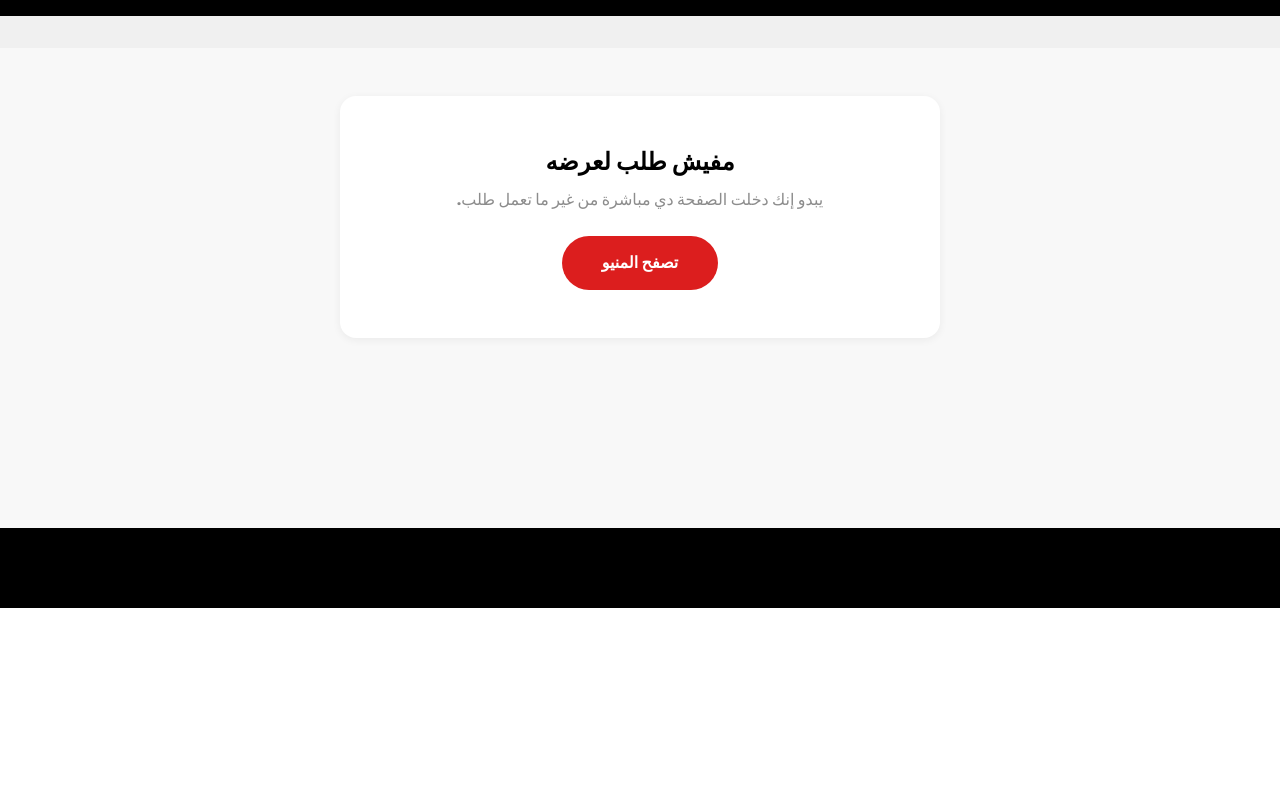
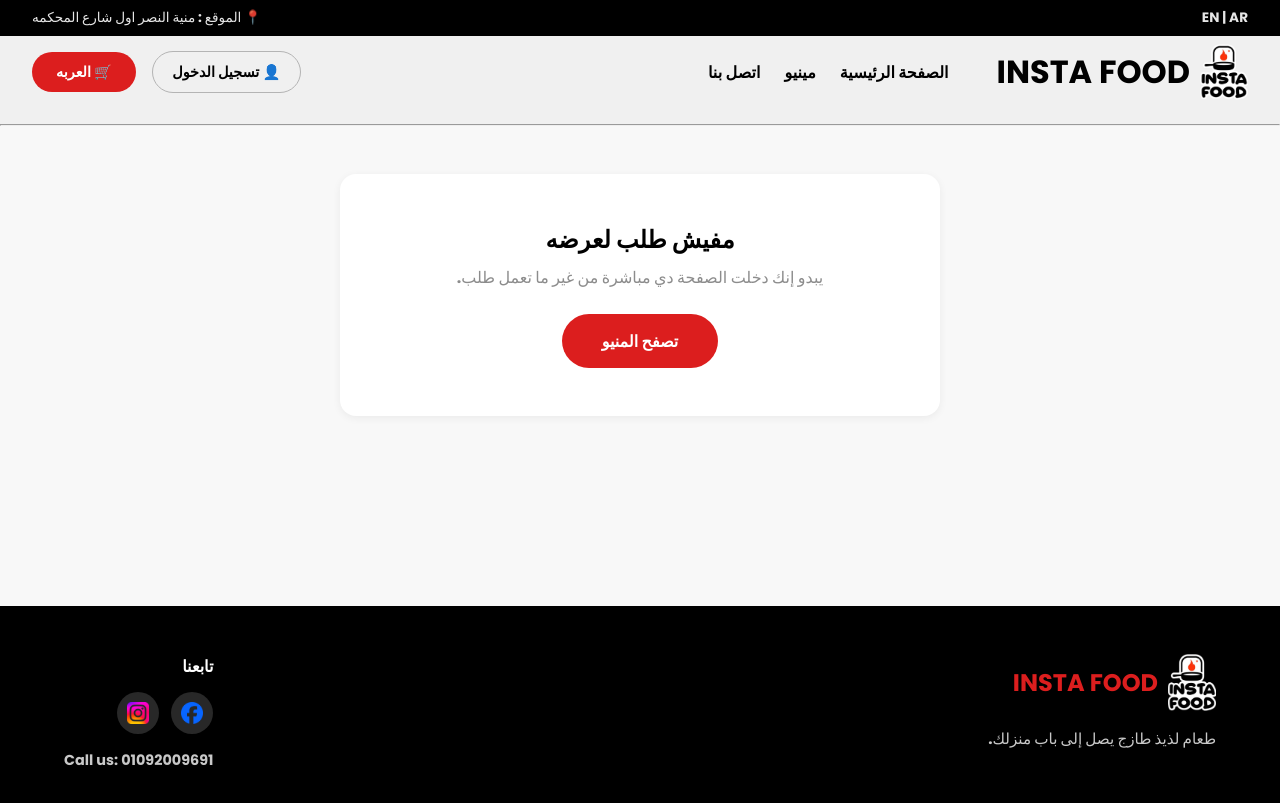
Before and after one commit to my545447-lab/INSTA-FOOD, a plain HTML site: page order-confirmation.html in a window 1280 px wide. Drawn offline with Linux system fonts and the light colour scheme.

Commit message:
update file

```diff
--- a/order-confirmation.html
+++ b/order-confirmation.html
@@ -11,30 +11,69 @@
 </head>
 <body>
 
-    <!-- ==== حط هنا نفس الـ top-bar والـ header بتوعك من index.html ==== -->
 <div class="top-bar">
-        <!-- ... نفس المحتوى اللي عندك ... -->
+    <span class="top-bar-lang">EN | AR</span>
+    <span class="top-bar-location">📍 الموقع : منية النصر اول شارع المحكمه</span>
 </div>
+
 <header>
-        <!-- ... نفس المحتوى اللي عندك ... -->
+    <div class="nav-group">
+        <div class="logo-group">
+            <img src="assets/svg/insta food (3).png" alt="Insta Food logo">
+            <h1>INSTA FOOD</h1>
+        </div>
+        <nav>
+            <ul>
+                <a href="index.html">الصفحة الرئيسية</a>
+                <li><a href="index.html#menu">مينيو</a></li>
+                <li><a href="index.html#footer">اتصل بنا</a></li>
+            </ul>
+        </nav>
+    </div>
+    <div class="header-actions">
+        <a href="login.html" class="btn-login">👤 تسجيل الدخول</a>
+        <a href="cart.html" class="btn-cart cart-icon-wrapper">
+            🛒 العربه
+            <span class="cart-badge">0</span>
+        </a>
+    </div>
 </header>
-    <!-- ============================================================ -->
+
+<hr />
 
 <main class="confirmation-page">
     <div class="confirmation-inner">
-
         <div id="confirmation-content">
             <!-- المحتوى بيتحط هنا تلقائيًا بواسطة order-confirmation.js -->
         </div>
-
     </div>
 </main>
 
-    <!-- ==== حط هنا الفوتر بتاعك ==== -->
-    <footer class="site-footer">
-        <!-- ... نفس المحتوى اللي عندك ... -->
+<footer id="footer" class="site-footer">
+    <div class="footer-container">
+        <div class="footer-brand">
+            <div class="logo-group">
+                <img src="assets/svg/insta food (3).png" alt="Insta Food Logo">
+                <h2 class="footer-logo-text">INSTA FOOD</h2>
+            </div>
+            <p class="footer-tagline">طعام لذيذ طازج يصل إلى باب منزلك.</p>
+        </div>
+        <div class="footer-social">
+            <p class="follow-us">تابعنا</p>
+            <div class="social-icons">
+                <a href="https://www.facebook.com/instafood.eg" class="social-icon" target="_blank">
+                    <img src="assets/svg/social/images-removebg-preview (3).png" alt="Facebook">
+                </a>
+                <a href="https://www.instagram.com/instafood697" class="social-icon" target="_blank">
+                    <img src="assets/svg/social/images-removebg-preview (4).png" alt="Instagram">
+                </a>
+            </div>
+            <p class="call-us">Call us: 01092009691</p>
+        </div>
+    </div>
 </footer>
 
+<script src="cart.js"></script>
 <script src="order-confirmation.js"></script>
 </body>
 </html>
--- a/order-confirmation.js
+++ b/order-confirmation.js
@@ -1,8 +1,3 @@
-// ============================================
-// Insta Food - Order Confirmation Page
-// بيعرض تفاصيل آخر طلب اتبعت
-// ============================================
-
 (function () {
     const ORDER_STORAGE_KEY = 'insta-food-last-order';
 
@@ -50,21 +45,11 @@
             )
             .join('');
 
-        // حالة إرسال الواتساب
-        const whatsappStatusHtml = order.whatsappSent
-            ? `<div class="whatsapp-status success">✅ تم إرسال الطلب للمطعم على الواتساب</div>`
-            : `<div class="whatsapp-status error">
-                ⚠️ حصل مشكلة في إرسال الواتساب
-                <br><small>اتصل بالمطعم مباشرة للتأكيد</small>
-               </div>`;
-
         container.innerHTML = `
             <div class="confirmation-card">
                 <div class="confirmation-check">✅</div>
                 <h1>تم استلام طلبك بنجاح</h1>
                 <p class="confirmation-sub">هنتواصل معاك قريب لتأكيد الطلب والتوصيل</p>
-
-                ${whatsappStatusHtml}
 
                 <div class="confirmation-order-id">رقم الطلب: <strong>${escapeHtml(order.orderId)}</strong></div>
                 <div class="confirmation-time">${formatTime(order.orderTime)}</div>
```
Lines whose indentation alone changed are shown as unchanged.
